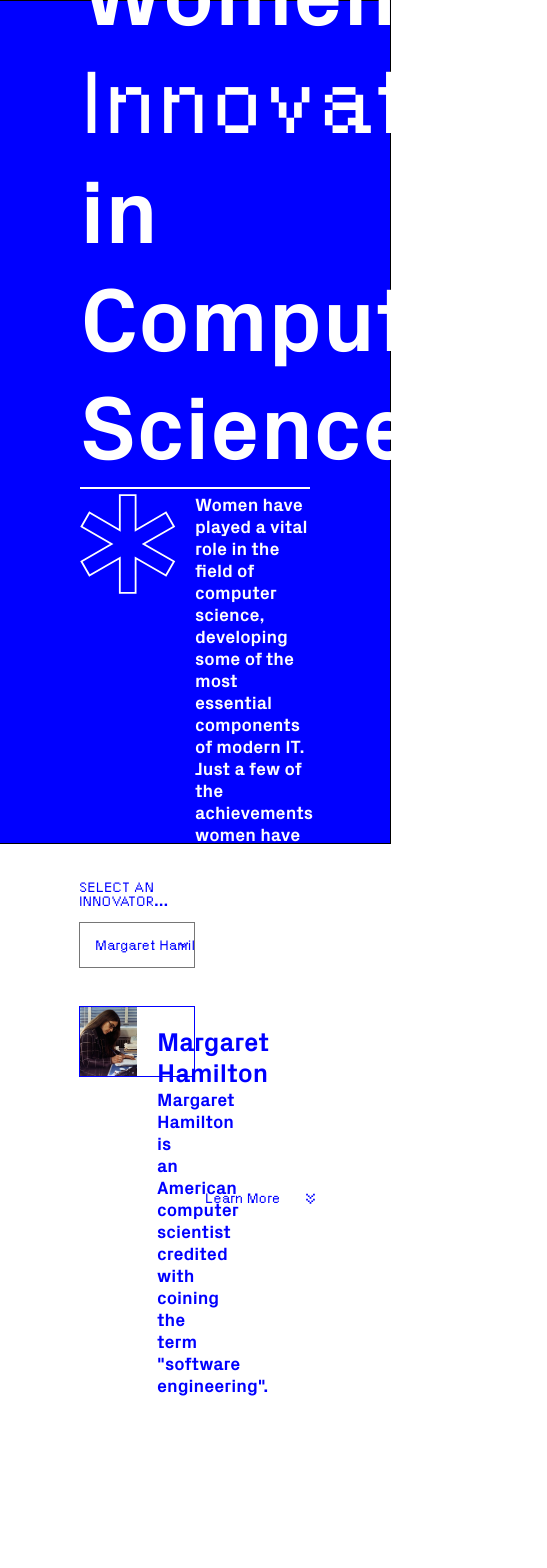
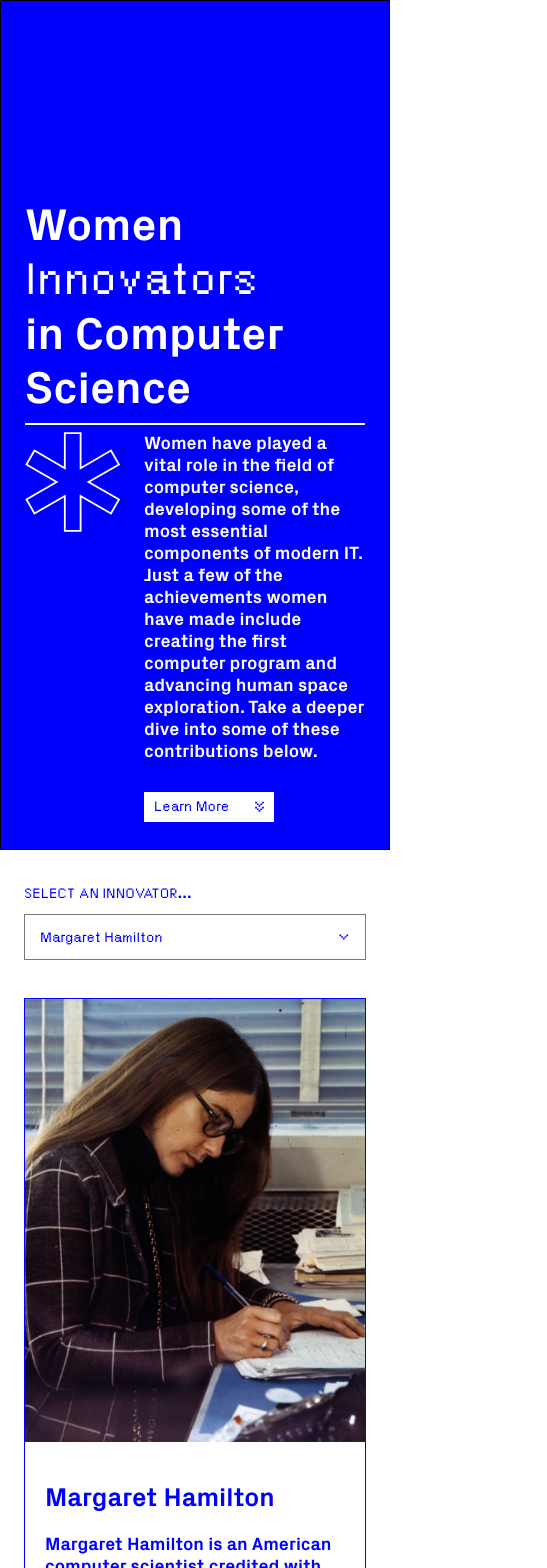
Before and after one commit to gnhbuchanan/odc-tc, a React (Create React App) app: page / in a window 390 px wide. Shown: the top 1568 px of the page, 547 px wide, since content can reach past the window. Built offline with nearby package versions, Linux system fonts and the light colour scheme.

Commit message:
responsive css finalized, 404 page added

```diff
--- a/src/components/Content.jsx
+++ b/src/components/Content.jsx
@@ -68,7 +68,7 @@ const Content = () => {
     }
 
     return (
-    <section id="content">
+    <section id="content" className="section-wrapper">
         {
           hasLoaded ?
           <div id="content-wrapper">
--- a/src/components/styles/content.css
+++ b/src/components/styles/content.css
@@ -3,8 +3,7 @@
     width: 100%;
     display: flex;
     flex-direction: column;
-    padding-left: 80px;
-    padding-right: 80px;
+    margin-bottom: 30px;
 }
 
 #content-wrapper {
@@ -92,3 +91,46 @@ select {
     font-family: groteskScreen;
     font-size: 14px;
 }
+
+@media only screen and (max-width: 800px) {
+
+    #innovator-port-wrapper {
+        height: 443px;
+        width: 100%;
+        overflow: hidden;
+    }
+
+    #innovator-info > h3 {
+        margin-top: 20px;
+    }
+
+    #innovator-info {
+        margin-top: 20px;
+        width: 100%;
+    }
+
+    .innovator-card {
+        flex-direction: column;
+        position: relative;
+    }
+
+    .innovator-card-wrapper {
+        margin-top: 38px;
+        width: 100%;
+        height: auto;
+        padding-bottom: 0;
+    }
+
+    #content-wrapper {
+        width: 100%;
+    }
+
+}
+
+@media only screen and (min-width: 800px) {
+
+    #content-wrapper {
+        min-width: 600px;
+    }
+
+}
--- a/src/components/styles/intro.css
+++ b/src/components/styles/intro.css
@@ -23,7 +23,8 @@
     display: flex;
     flex-direction: column;
     border: 1px solid black;
-    min-height: 550px;
+    /* min-height: 650px; */
+    min-height: 800px;
     width: 100%;
     height: 100vh;
 }
@@ -53,14 +54,15 @@ h1, p {
 }
 
 p {
-    font-size: 18px;
+    /* font-size: 18px; */
+    font-size: clamp(18px, 1.5vw, 26px);
 }
 
 h1 {
     position: absolute;
     bottom: 0;
     padding-bottom: 3%;
-    font-size: 90px;
+    font-size: clamp(45px, 7vw, 124px);
     width: 80%;
 }
 
@@ -113,3 +115,23 @@ h1 {
 #double-caret {
     height: 100%;
 }
+
+@media only screen and (max-width: 800px) {
+
+#subhead-content-container {
+    width: 65%;
+}
+
+#headline-container {
+    height: 50%;
+}
+
+#subhead-container {
+    height: 50%;
+}
+
+#intro {
+    min-height: 850px;
+}
+
+}
--- a/src/index.css
+++ b/src/index.css
@@ -53,8 +53,6 @@ code {
 }
 
 .section-wrapper {
-  /* width: 100vw;
-  height: 100vh; */
   padding-left: 80px;
   padding-right: 80px;
 }
@@ -66,3 +64,21 @@ button {
   font: inherit;
   cursor: pointer;
 }
+
+#PNF {
+  display: flex;
+  flex-direction: column;
+  height: 100vh;
+  width: 100vw;
+  align-items: center;
+  justify-content: center;
+}
+
+
+@media only screen and (max-width: 800px) {
+  .section-wrapper {
+    padding-left: 24px;
+    padding-right: 24px;
+  }
+
+}
--- a/src/pages/PageNotFound.jsx
+++ b/src/pages/PageNotFound.jsx
@@ -2,10 +2,11 @@ import React from "react";
 
 
 const PageNotFound= () => {
-
-
     return (
-        <div>404 PAGE NOT FOUND</div>
+        <div id ="PNF">
+            <img alt="we're lost" src='images/404.jpg'></img>
+            <h2>On the road to 404dor</h2>
+        </div>
     )
 
 }
```
Also changed, not shown: public/images/404.jpg (added).
